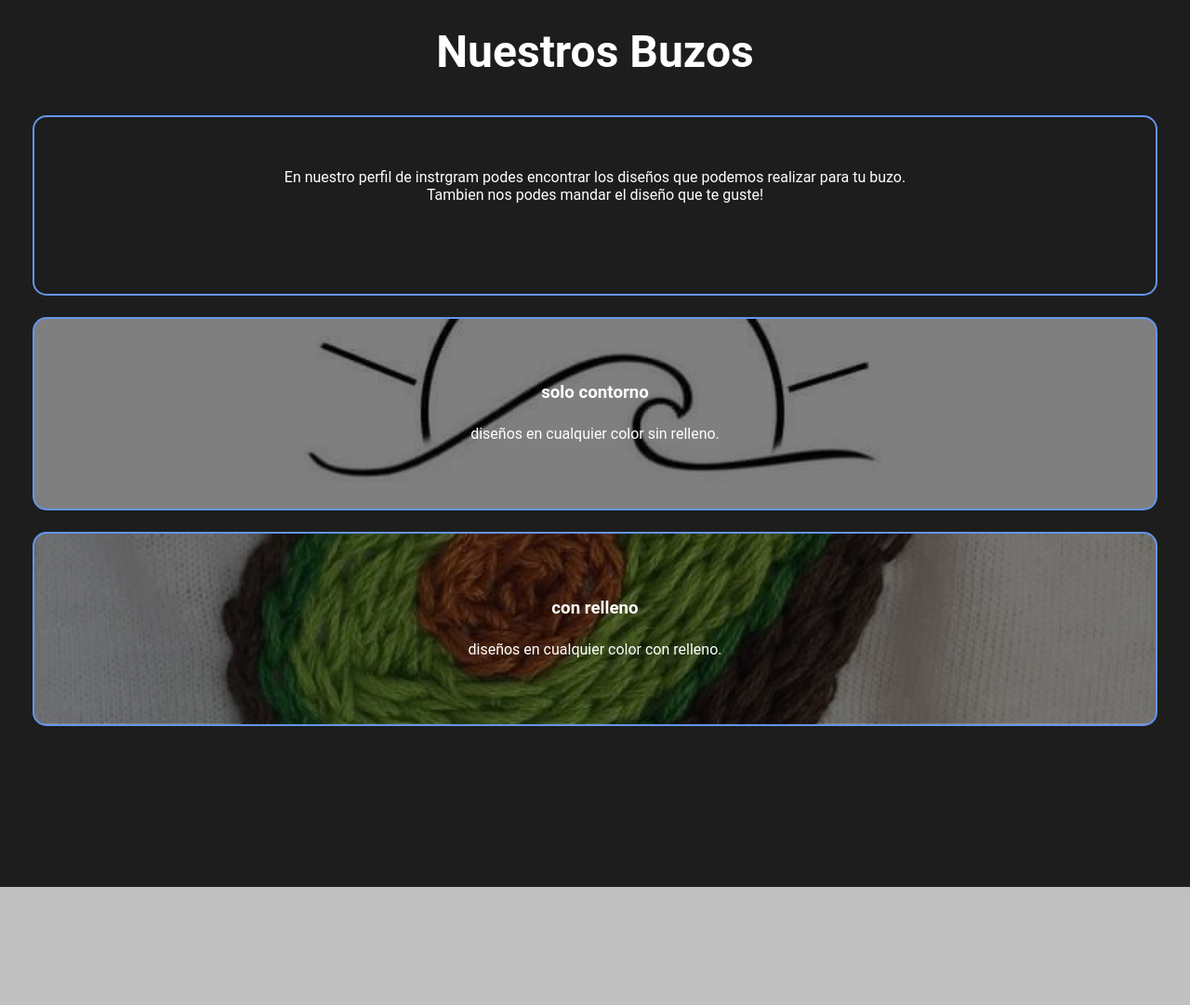
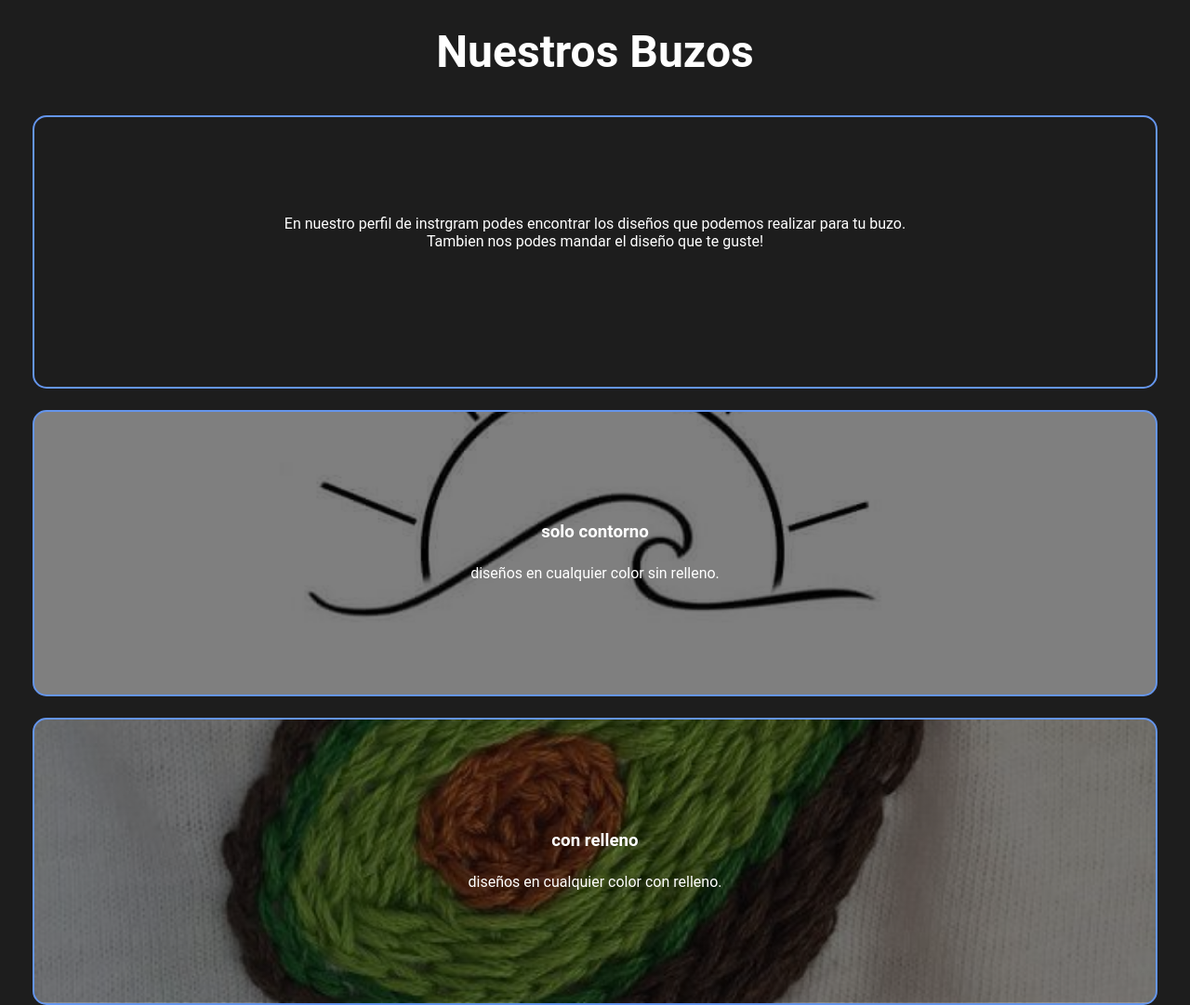
Before and after one commit to H-Y-C1/Hycean, a plain HTML site: page index.html in a window 1280 px wide. Shown: the part 2000-3081 px from the top of the page at 93% size. Drawn offline with Linux system fonts and the light colour scheme.

Commit message:
Update index.css

```diff
--- a/index.css
+++ b/index.css
@@ -141,7 +141,7 @@ header .container{
     #Nuestros-Buzos .carta{
         background-position: center center;
         background-size: cover;
-        padding: 50px 0px;
+        padding: 100px 50px;
         margin: 23px;
         border-radius: 15px;
         border: 2px solid cornflowerblue;
```
